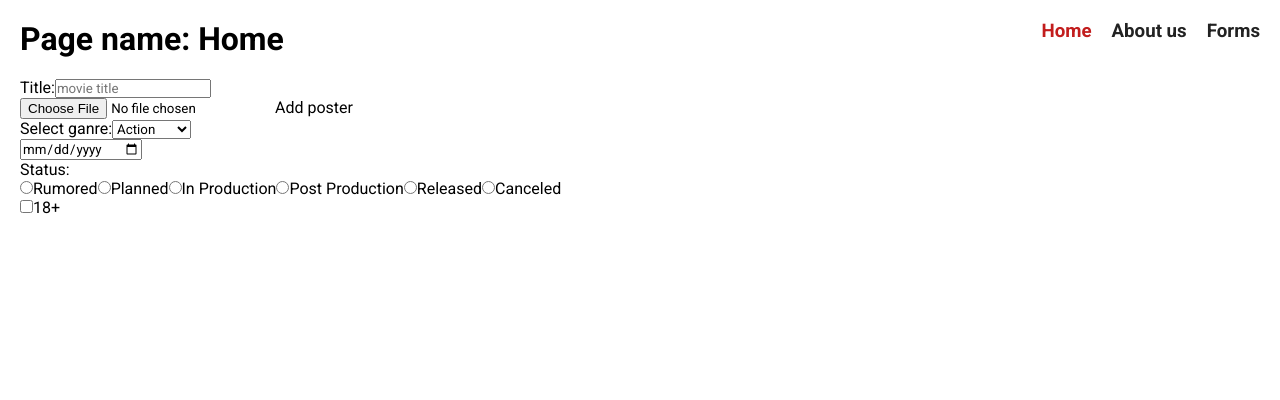
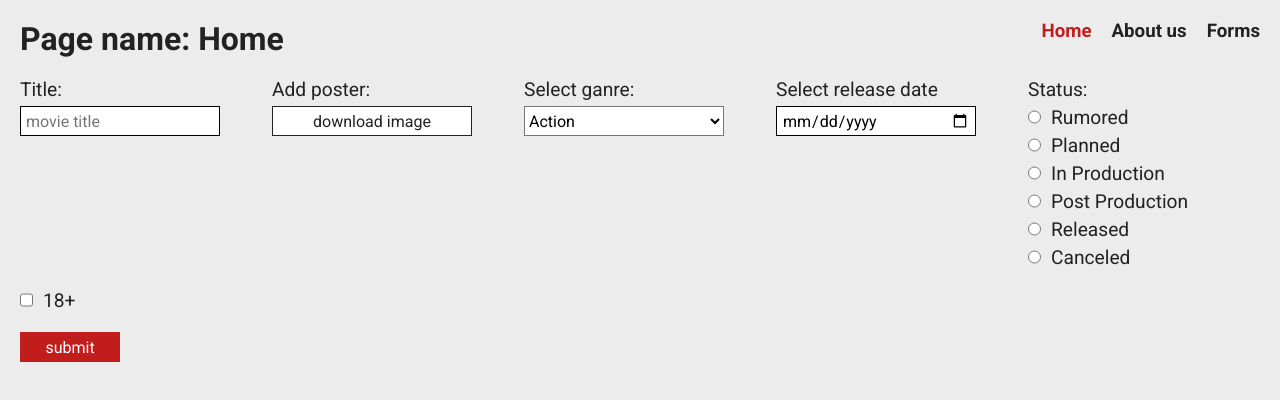
Before and after one commit to vlboff/rss-react, a React (Vite) app: page /#/forms in a window 1280 px wide. Shown: the top 400 px of the page. Built offline with nearby package versions, Linux system fonts and the light colour scheme.

Commit message:
feat: add form styles

```diff
--- a/src/components/Header/_Header.scss
+++ b/src/components/Header/_Header.scss
@@ -2,6 +2,7 @@ header {
   display: flex;
   justify-content: space-between;
   padding: 20px 20px 0 20px;
+  color: var(--font_color_main);
 
   nav {
     display: flex;
--- a/src/components/UI/HeaderButtom/_HeaderButtom.scss
+++ b/src/components/UI/HeaderButtom/_HeaderButtom.scss
@@ -8,6 +8,6 @@
 
 .active {
   a {
-  color: #c21d1d;
+    color: var(--font_color_active);
   }
 }
--- a/src/main.scss
+++ b/src/main.scss
@@ -4,6 +4,7 @@
 @import './components/UI/HeaderButtom/HeaderButtom';
 @import './components/UI/SearchBar/SearchBar';
 @import './pages/NotFound/NotFound';
+@import './pages/Forms/Forms.scss';
 
 * {
   box-sizing: border-box;
@@ -11,6 +12,9 @@
   padding: 0;
   font-family: Roboto;
   --font_color_main: #222222;
+  --font_color_active: #c21d1d;
+  --background-color: #ececec;
+  background-color: var(--background-color);
 }
 
 main {
--- /dev/null
+++ b/src/pages/Forms/Forms.scss
@@ -0,0 +1,112 @@
+form {
+  display: flex;
+  flex-direction: column;
+  color: var(--font_color_main);
+
+  .inputs {
+    display: grid;
+    grid-template-columns: repeat(auto-fit,minmax(210px,1fr));
+    gap: 20px;
+
+    .input-form {
+      display: flex;
+      flex-direction: column;
+
+      label {
+        display: flex;
+        flex-direction: column;
+        max-width: 200px;
+        gap: 5px;
+        font-size: 1.2rem;
+
+        input {
+          padding: 5px;
+          height: 30px;
+          background-color: #ffffff;
+          font-size: 1rem;
+          border: solid 1px;
+        }
+      }
+
+      .input-poster {
+        input {
+          display: none;
+        }
+
+        div {
+          display: flex;
+          justify-content: center;
+          align-items: center;
+          max-width: 200px;
+          height: 30px;
+          font-size: 1rem;
+          border: solid 1px;
+          background-color: #ffffff;
+          cursor: pointer;
+        }
+
+        div:active {
+          transform: scale(0.95);
+        }
+      }
+
+      p {
+        font-size: 1.2rem;
+      }
+
+      &-radio {
+        display: flex;
+        flex-direction: column;
+        gap: 5px;
+        margin-top: 5px;
+
+        label {
+          display: flex;
+          flex-direction: row;
+          gap: 10px;
+
+          input {
+            height: 22px;
+          }
+        }
+      }
+
+      .input-select {
+        font-size: 1.2rem;
+
+        select {
+          height: 30px;
+          background-color: #ffffff;
+          font-size: 1rem;
+        }
+      }
+
+      .input-adult {
+        display: flex;
+        flex-direction: row;
+        gap: 10px;
+
+        input {
+          height: 22px;
+        }
+      }
+    }
+  }
+
+  .submit {
+    margin: 20px 0;
+    input {
+      width: 100px;
+      height: 30px;
+      font-size: 1rem;
+      color: #ffffff;
+      border: none;
+      background-color: var(--font_color_active);
+      cursor: pointer;
+    }
+
+    input:active {
+      transform: scale(0.95);
+    }
+  }
+}
--- a/src/pages/Forms/Forms.tsx
+++ b/src/pages/Forms/Forms.tsx
@@ -13,6 +13,7 @@ class Forms extends Component<{ setPath: () => void }> {
     return (
       <main>
         <form action="">
+          <div className="inputs">
             <div className="input-form">
               <label htmlFor="input-title">
                 Title:
@@ -20,13 +21,14 @@ class Forms extends Component<{ setPath: () => void }> {
               </label>
             </div>
             <div className="input-form">
-            <label htmlFor="input-poster">
+              <label htmlFor="input-poster" className="input-poster">
+                Add poster:
                 <input type="file" id="input-poster" accept=".png, .jpg, .jpeg" />
-              <span>Add poster</span>
+                <div>download image</div>
               </label>
             </div>
             <div className="input-form">
-            <label htmlFor="input-select">
+              <label htmlFor="input-select" className="input-select">
                 {' '}
                 Select ganre:
                 <select name="Select ganre" id="input-select">
@@ -44,11 +46,13 @@ class Forms extends Component<{ setPath: () => void }> {
             </div>
             <div className="input-form">
               <label htmlFor="input-date">
+                Select release date
                 <input type="date" id="input-date" />
               </label>
             </div>
             <div className="input-form">
               <p>Status:</p>
+              <div className="input-form-radio">
                 <label htmlFor="status-rumored">
                   <input type="radio" id="status-rumored" name="status" value="rumored" />
                   Rumored
@@ -79,10 +83,17 @@ class Forms extends Component<{ setPath: () => void }> {
                   Canceled
                 </label>
               </div>
+            </div>
             <div className="input-form">
-            <label htmlFor="input-adult">
+              <label htmlFor="input-adult" className="input-adult">
                 <input type="checkbox" name="adult" id="input-adult" />
                 18+
+              </label>
+            </div>
+          </div>
+          <div className="submit">
+            <label htmlFor="input-submit">
+              <input type="submit" value="submit" />
             </label>
           </div>
         </form>
```
Lines whose indentation alone changed are shown as unchanged.
